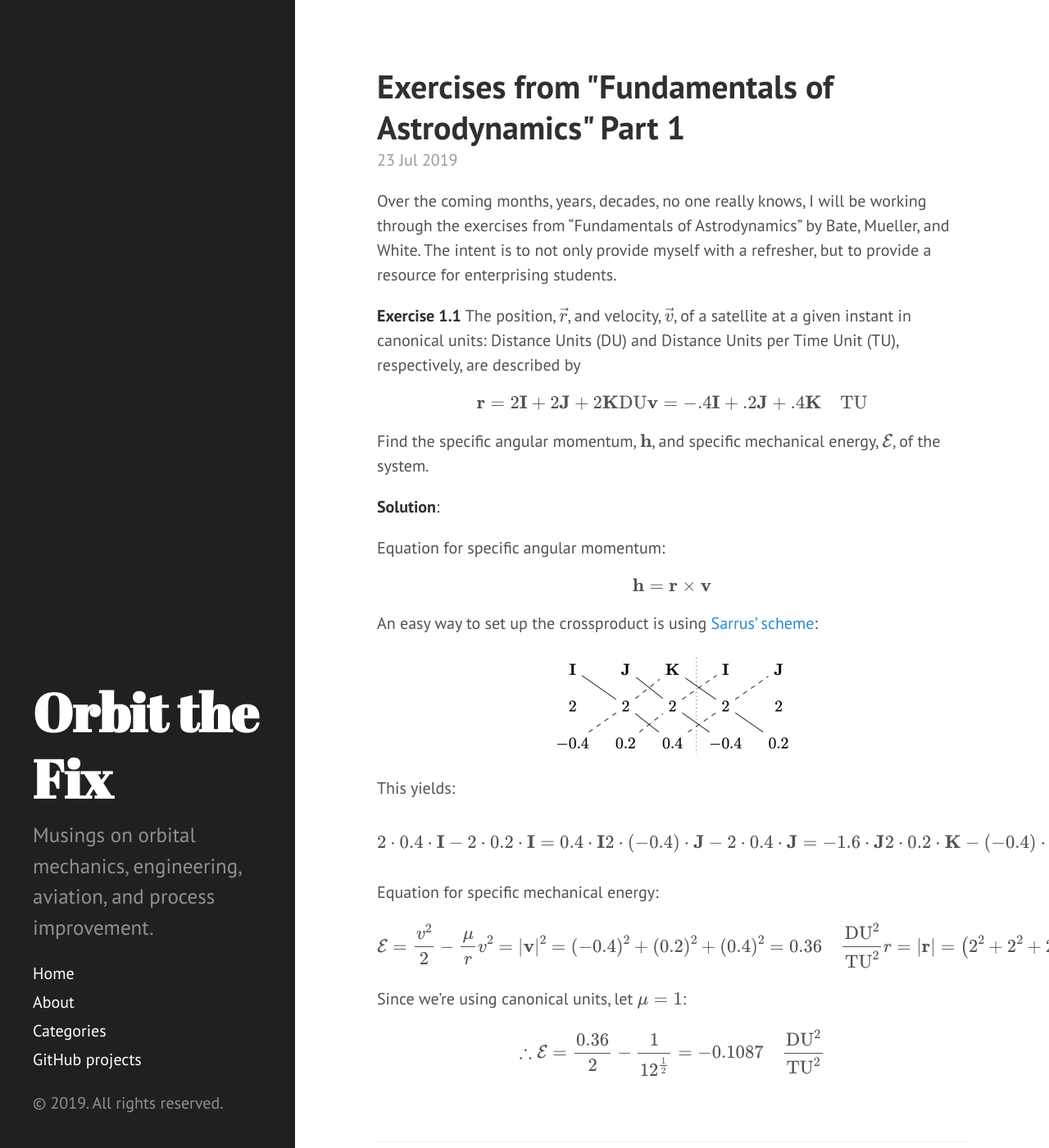
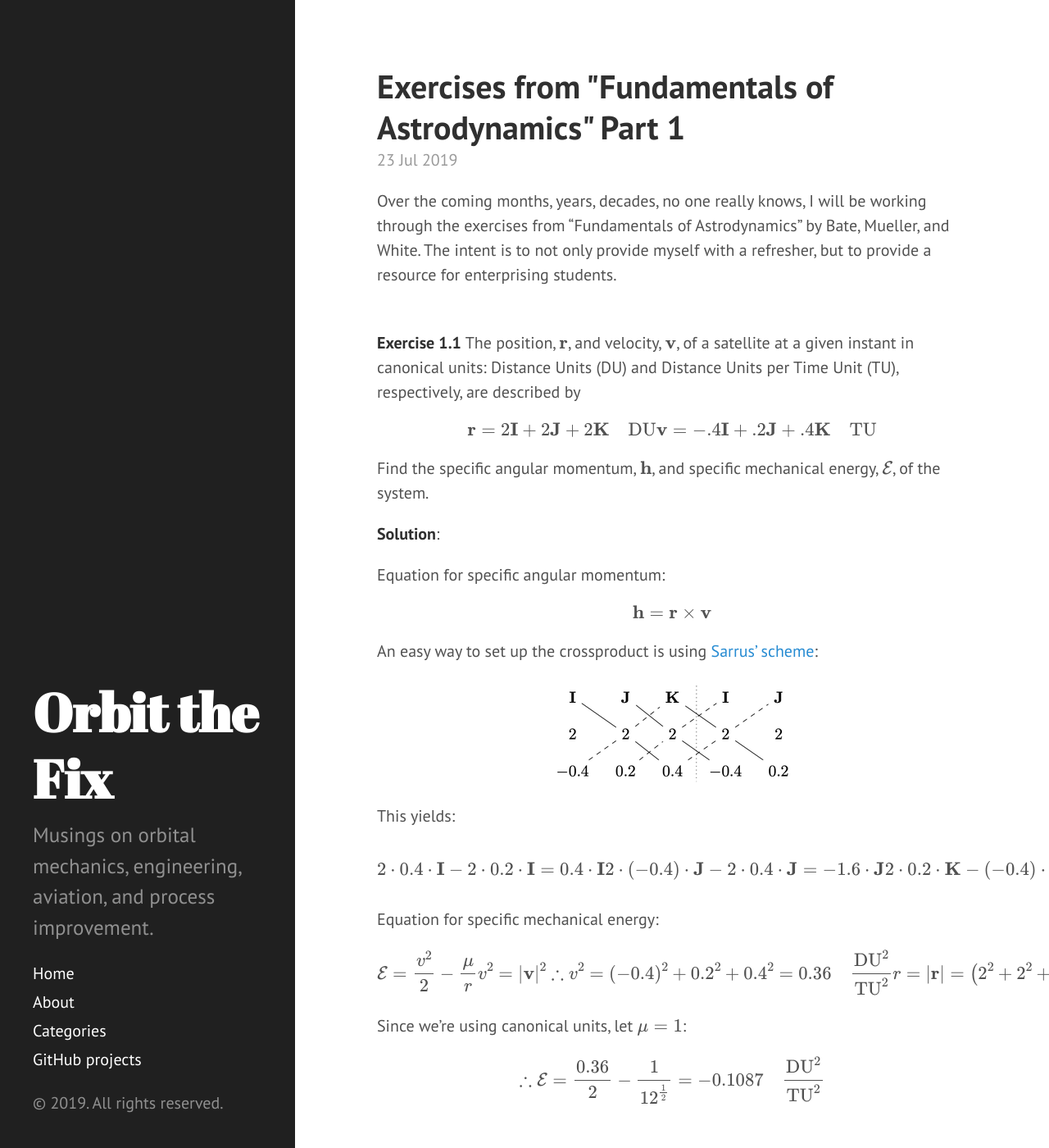
Before and after one commit to orbitthefix/orbitthefix.github.io, a Jekyll site: the page built from _posts/2019-07-23-exercises-from-fundamentals-of-astrodynamics-part-1.md, in a window 1280 px wide and 1400 px high. Shown: the whole window at 82% size. Built offline with Jekyll 4.4.1, drawn with Linux system fonts in a browser that asks for light colours; formulas are drawn with MathJax 3.

Commit message:
Post update

```diff
--- a/_posts/2019-07-23-exercises-from-fundamentals-of-astrodynamics-part-1.md
+++ b/_posts/2019-07-23-exercises-from-fundamentals-of-astrodynamics-part-1.md
@@ -9,18 +9,25 @@ through the exercises from "Fundamentals of Astrodynamics" by Bate, Mueller, and
 White.  The intent is to not only provide myself with a refresher, but to
 provide a resource for enterprising students.
 
-**Exercise 1.1** The position, $$\vec{r}$$, and velocity, $$\vec{v}$$, of a
+$$
+
+\renewcommand{\vec}[1]{\mathbf{#1}}
+
+$$
+
+**Exercise 1.1** The position, $$ \vec{r} $$, and velocity, $$ \vec{v} $$, of a
 satellite at a given instant in canonical units: Distance Units (DU) and
 Distance Units per Time Unit (TU), respectively, are described by
 
-$$ \renewcommand{\vec}[1]{\mathbf{#1}}
-
-
-\vec{r} = 2\vec{I} + 2\vec{J} + 2\vec{K} \textrm{DU} \\
-\vec{v} = -.4\vec{I} + .2\vec{J} + .4\vec{K} \quad \textrm{TU}
 $$
 
-Find the specific angular momentum, $$\vec{h}$$, and specific mechanical energy, $$\mathcal{E}$$, of the system.
+\vec{r} = 2\vec{I} + 2\vec{J} + 2\vec{K} \quad \textrm{DU} \\
+\vec{v} = -.4\vec{I} + .2\vec{J} + .4\vec{K} \quad \textrm{TU}
+
+$$
+
+Find the specific angular momentum, $$ \vec{h} $$, and specific mechanical
+energy, $$ \mathcal{E} $$, of the system.
 
 **Solution**:
 
@@ -58,7 +65,7 @@ $$
 \mathcal{E} = \frac{v^2}{2}  - \frac{\mu}{r} \\
 
 v^2 = |\vec{v}|^{2} \\
- = (-0.4)^2 + (0.2)^2 + (0.4)^2 = 0.36 \quad \frac{\textrm{DU}^2}{\textrm{TU}^2} \\
+\therefore v^2 = (-0.4)^2 + 0.2^2 + 0.4^2 = 0.36 \quad \frac{\textrm{DU}^2}{\textrm{TU}^2} \\
 r = |\vec{r}| = \left( 2^2 + 2^2 +2^2 \right)^{\frac{1}{2}} = 12^{\frac{1}{2}} \quad \textrm{DU} \\
 
 $$
```
